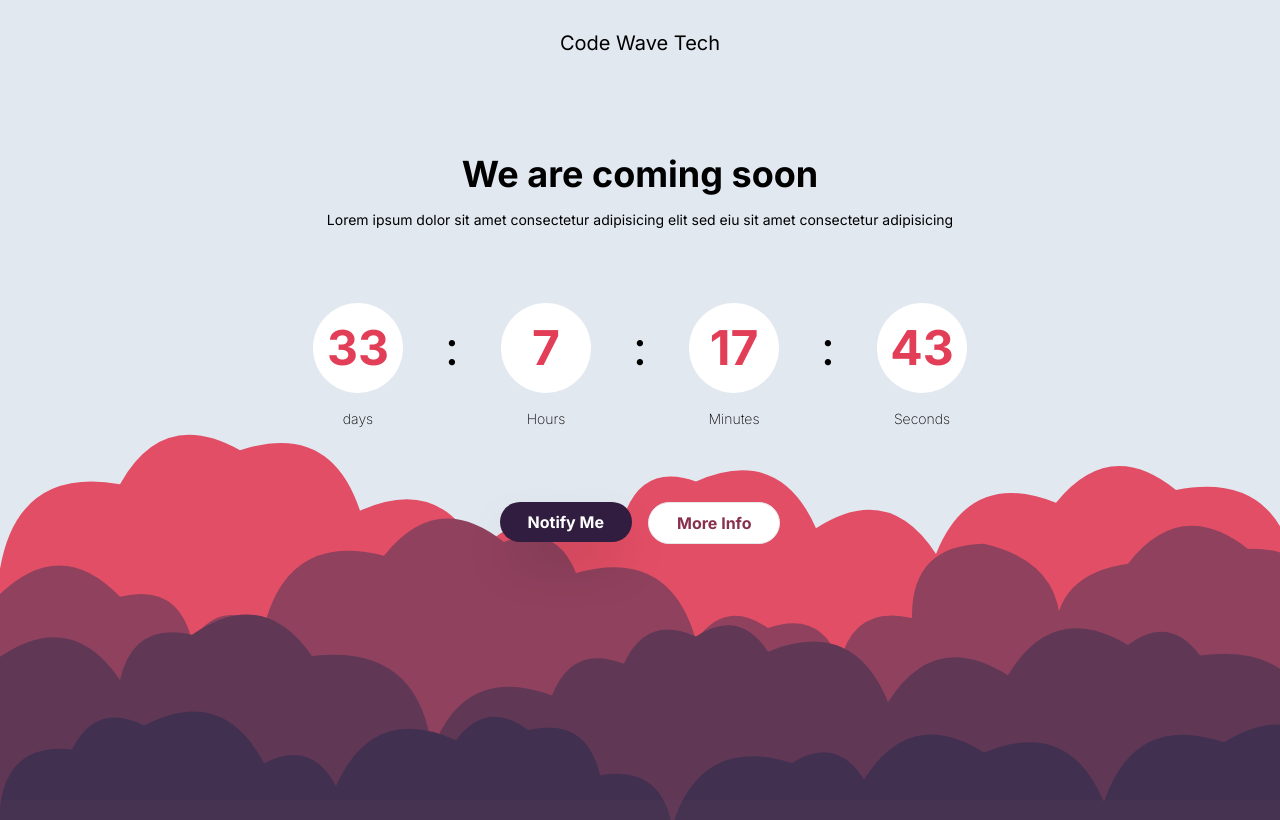
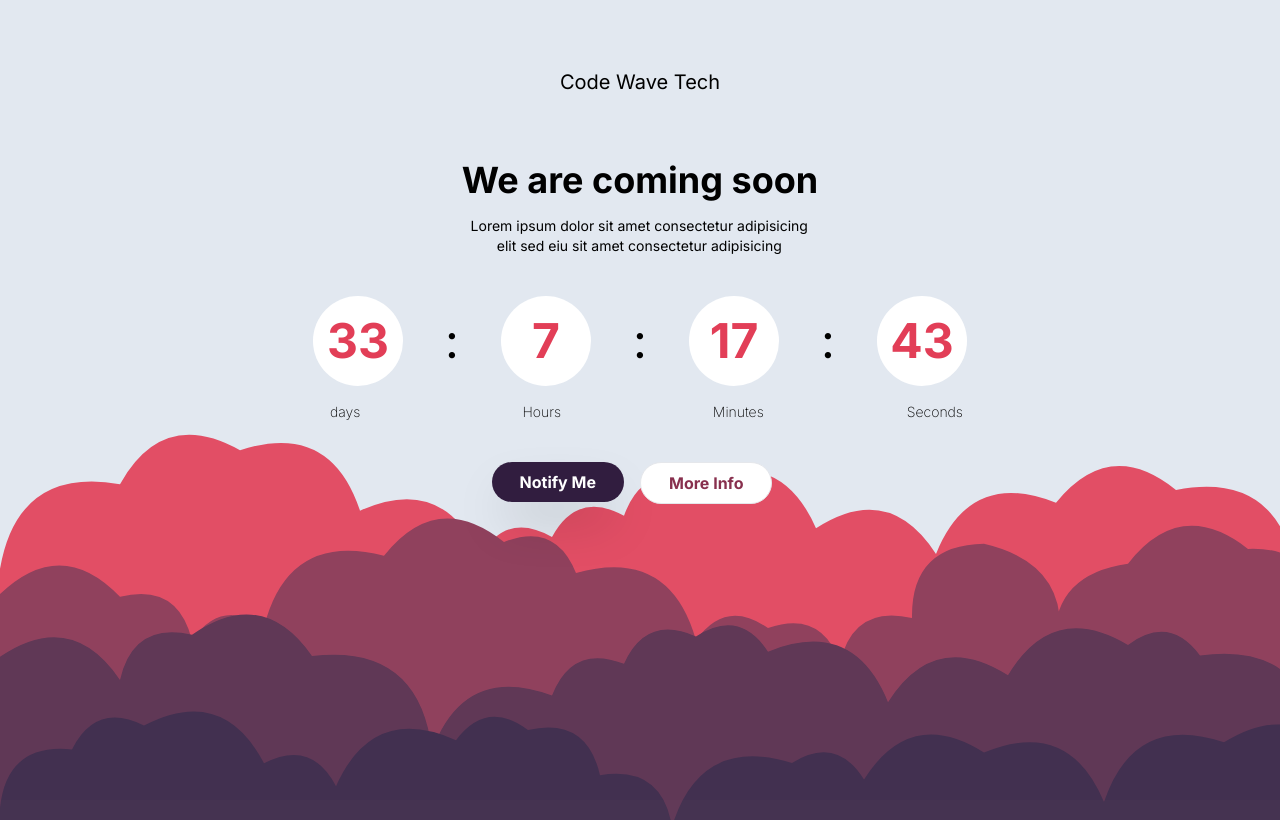
Before and after one commit to b-bek6/CodeWaveTech, a Next.js app: page / in a window 1280 px wide. Built offline with nearby package versions, Linux system fonts and the light colour scheme.

Commit message:
responsive

```diff
--- a/app/component/About.tsx
+++ b/app/component/About.tsx
@@ -5,33 +5,44 @@ export default function About() {
   const [hidden, setHidden] = useState(true)
   return (
     <>
-    <button onClick={()=>{
+      <button onClick={() => {
         setHidden(!hidden)
       }} className="bg-white border w-fit text-secondary py-2 px-7 rounded-full ">More Info</button>
-    <div className={`h-[100vh] w-screen text-white fixed bg-secondary transition right-0 top-0 md:w-[500px] ease-in-out delay-150 ${hidden?"translate-x-[500px]":""} `}>
-      <div className='relative'>
-        <button onClick={()=>{
+      <div className={`flex`}>
+
+
+      <div onClick={() => {
         setHidden(!hidden)
-    }}  className='absolute left-5 top-5 scale-150'> <svg className="w-3 h-3" aria-hidden="true" xmlns="http://www.w3.org/2000/svg" fill="none" viewBox="0 0 14 14">
-                    <path stroke="currentColor" stroke-linecap="round" stroke-linejoin="round" stroke-width="2" d="m1 1 6 6m0 0 6 6M7 7l6-6M7 7l-6 6"/>
+      }}
+        className={` w-[70vw] bg-black absolute top-0 left-0 h-[100vh] transition ease-in-out delay-150 ${hidden ? "hidden" : "bg-opacity-20"}`}
+      >
+      </div>
+      <div  className={`h-[100vh]   z-50 opacity-100 w-screen text-white absolute bg-secondary transition right-0 top-0 md:w-[500px] ease-in-out delay-150 ${hidden ? " translate-x-[800px] md:translate-x-[500px] sm:translate-x-[800px] hidden" : ""} `}>
+          <div className='relative overflow-scroll h-screen'>
+            <button onClick={() => {
+              setHidden(!hidden)
+            }} className='absolute left-5 top-5 scale-150'> <svg className="w-3 h-3" aria-hidden="true" xmlns="http://www.w3.org/2000/svg" fill="none" viewBox="0 0 14 14">
+                <path stroke="currentColor" stroke-linecap="round" stroke-linejoin="round" stroke-width="2" d="m1 1 6 6m0 0 6 6M7 7l6-6M7 7l-6 6" />
               </svg></button>
             <div className='grid gap-8'>
               <h2 className='text-4xl font-bold mt-10 '>About Us</h2>
               <p className='font-normal'>Lorem ipsum dolor sit, amet consectetur adipisicing elit. Quae explicabo sunt debitis, voluptatum error impedit eius in quos exercitationem. Omnis, fugiat explicabo. Perspiciatis beatae iste consequatur est quasi molestias voluptas?</p>
             </div>
             <div className='text-4xl font-bold mt-20 '>Contact Us</div>
-        <div className='grid grid-flow-row mx-20 mt-10'>
+            <div className='grid grid-flow-row mx-20 text-black mt-10'>
               <input className='border p-4 text-sm rounded-md my-4' type="text" placeholder='Full Name' />
               <input className='border p-4 text-sm rounded-md my-4' type="text" placeholder='Email Address' />
               <input className='border p-4 text-sm rounded-md my-4' type="text" placeholder='Message' />
             </div>
             <div className='mt-20'>
-        <button onClick={()=>{
+              <button onClick={() => {
                 setHidden(!hidden)
               }} className="bg-white border w-fit text-secondary py-2 px-7  rounded-full ">Send Message</button>
             </div>
           </div>
       </div>
+      </div>
+
     </>
   )
 }
--- a/app/globals.css
+++ b/app/globals.css
@@ -1,3 +1,9 @@
 @tailwind base;
 @tailwind components;
 @tailwind utilities;
+
+@layer components {
+    .container {
+        @apply mx-auto px-[30px] md:px-[15px] max-w-full md:max-w-[960px] xl:max-w-[1100px]
+    }
+}
--- a/app/page.tsx
+++ b/app/page.tsx
@@ -7,20 +7,23 @@ export default function page() {
         <>
             <div className=" h-[100vh] text-black bg-slate-200 ">
 
-                <div className="mx-auto h-[70vh] grid  justify-center text-center items-center">
+                <div className=" h-[70vh] grid  justify-center text-center items-center">
+                    <div className="m-10 z-40">
                     <div>
-                        <h2 className="container mx-auto text-xl mt-3 ">Code Wave Tech</h2>
+                        <h2 className=" text-xl mt-3 ">Code Wave Tech</h2>
                     </div>
-                    <div className="container mx-auto grid gap-4 align-middle text-center mt-16" >
+                    <div className="  grid gap-4 align-middle justify-center text-center  mt-16" >
                         <h1 className="text-4xl font-bold "> We are coming soon</h1>
-                        <p className="text-sm">Lorem ipsum dolor sit amet consectetur adipisicing elit  sed eiu sit amet consectetur adipisicing</p>
+                        <p className="text-sm max-w-[355px] sm:max-w-auto text-wrap">Lorem ipsum dolor sit amet consectetur adipisicing elit  sed eiu sit amet consectetur adipisicing</p>
                     </div>
-                    <div className="container mx-auto">
+                    <div>
                         <Dates />
                     </div>
-                    <div className=" container mx-auto mt-10 font-bold grid gap-4 justify-center z-50 grid-flow-col" >
+                    <div className=" mt-10 font-bold grid gap-4 justify-center grid-flow-col" >
                         <Notify/>
                         <About/>
+                    </div>
+
                     </div>
 
                     <div className="absolute opacity-90 w-screen overflow-hidden justify-end align-baseline items-end">
```
Lines whose indentation alone changed are shown as unchanged.
